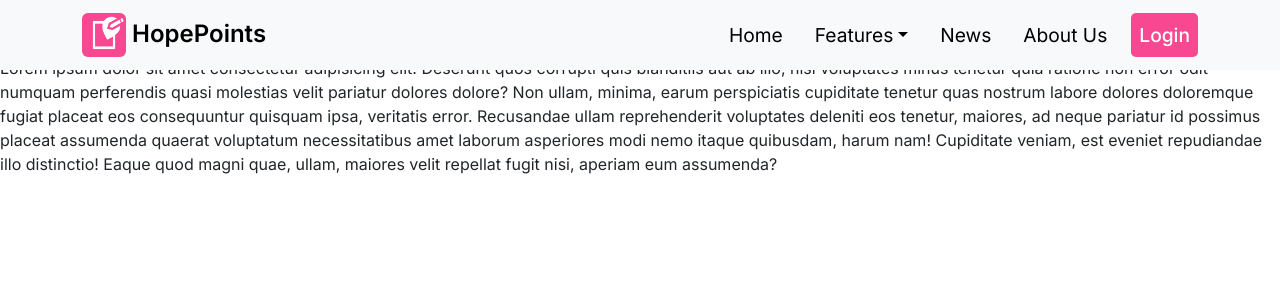
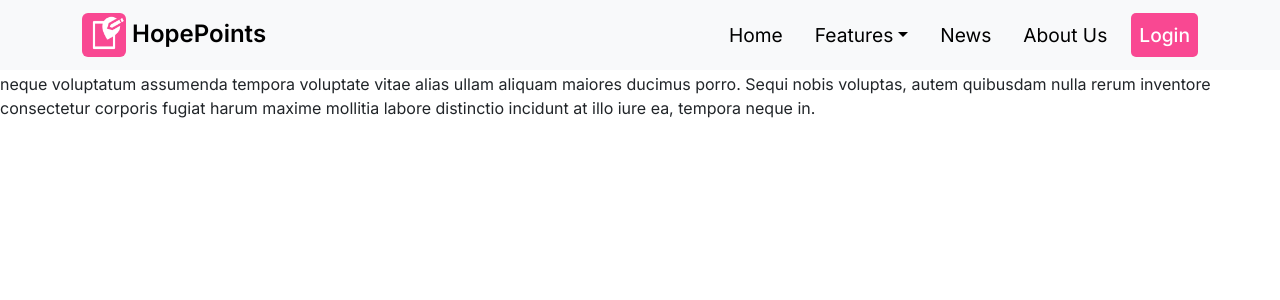
Before and after one commit to fakhriraihan/HopePoints-project, a React (Create React App) app: page /about in a window 1280 px wide. Shown: the top 300 px of the page. Built offline with nearby package versions, Linux system fonts and the light colour scheme.

Commit message:
add new sidebar-dashboard

```diff
--- a/src/App.js
+++ b/src/App.js
@@ -1,19 +1,21 @@
 import { BrowserRouter as Router, Routes, Route } from 'react-router-dom';
-import Navigation from './Components/Navigation/Navigation';
 import HomePage from './Pages/HomePage/HomePage';
 import AboutPage from './Pages/AboutPage/AboutPage';
 import FormPage from './Pages/FormPage/FormPage';
+import DashboardPage from './Pages/DashboardPage/DashboardPage';
 
 const App = () => {
   return (
+    <>
       <Router>
-      <Navigation />
         <Routes>
           <Route path='/' element={<HomePage />} />
           <Route path='/about' element={<AboutPage />} />
           <Route path='/form' element={<FormPage />} />
+          <Route path='/dashboard' element={<DashboardPage />} />
         </Routes>
       </Router>
+    </>
   );
 };
 
--- /dev/null
+++ b/src/Components/DashboardComp/Sidebar.js
@@ -0,0 +1,29 @@
+import React from 'react';
+
+const Sidebar = () => {
+  return (
+    <div className='bg-light'>
+      <div>
+        {/* <img src='../../assets/logo.png' alt='logo hopepoints' /> */}
+        <span className='brand-name fs-4'>HopePoints</span>
+      </div>
+      <hr className='text-dark' />
+      <div className='list-group list-group-flush'>
+        <a className='list-group-item py-2'>
+          <i class='fa-solid fa-gauge'></i>
+          <span> Dashboard</span>
+        </a>
+        <a className='list-group-item py-2'>
+          <i class='fa-solid fa-table'></i>
+          <span>Table</span>
+        </a>
+        <a className='list-group-item py-2'>
+          <i className='speedometer2'></i>
+          <span>User</span>
+        </a>
+      </div>
+    </div>
+  );
+};
+
+export default Sidebar;
--- a/src/Pages/AboutPage/AboutPage.js
+++ b/src/Pages/AboutPage/AboutPage.js
@@ -1,8 +1,28 @@
 import React from 'react';
-import About from '../../Components/AboutComp/About';
+import Navigation from '../../Components/Navigation/Navigation';
 
 const AboutPage = () => {
-  return <About />;
+  return (
+    <>
+      <Navigation />
+      <>
+        <p>
+          Lorem ipsum dolor sit amet consectetur adipisicing elit. Rerum,
+          asperiores autem explicabo ea expedita deleniti inventore, quidem
+          reprehenderit repellendus illo incidunt, impedit magni molestiae
+          velit! Dolorum numquam dolore aut quas molestias ea deleniti mollitia
+          nulla officia fugiat. Perspiciatis enim numquam, quas debitis eum esse
+          deserunt quo distinctio quibusdam! Est aspernatur unde eligendi
+          doloremque voluptatem ratione repellendus, facere saepe, tempore,
+          minima rerum quo molestiae odit neque voluptatum assumenda tempora
+          voluptate vitae alias ullam aliquam maiores ducimus porro. Sequi nobis
+          voluptas, autem quibusdam nulla rerum inventore consectetur corporis
+          fugiat harum maxime mollitia labore distinctio incidunt at illo iure
+          ea, tempora neque in.
+        </p>
+      </>
+    </>
+  );
 };
 
 export default AboutPage;
--- /dev/null
+++ b/src/Pages/DashboardPage/DashboardPage.js
@@ -0,0 +1,12 @@
+import React from 'react';
+import Sidebar from '../../Components/DashboardComp/Sidebar';
+
+const DashboardPage = () => {
+  return (
+    <div>
+      <Sidebar />
+    </div>
+  );
+};
+
+export default DashboardPage;
--- a/src/Pages/HomePage/HomePage.js
+++ b/src/Pages/HomePage/HomePage.js
@@ -1,7 +1,17 @@
 import Hero from '../../Components/HomeComp/Hero';
+import Navigation from '../../Components/Navigation/Navigation';
 
 const HomePage = () => {
-  return <Hero />;
+  return (
+    <>
+      <>
+        <Navigation />
+      </>
+      <>
+        <Hero />
+      </>
+    </>
+  );
 };
 
 export default HomePage;
```
Also changed, not shown: src/Components/DashboardComp/Dashboard.js (added, +11 -0 lines). Lines whose indentation alone changed are shown as unchanged.
